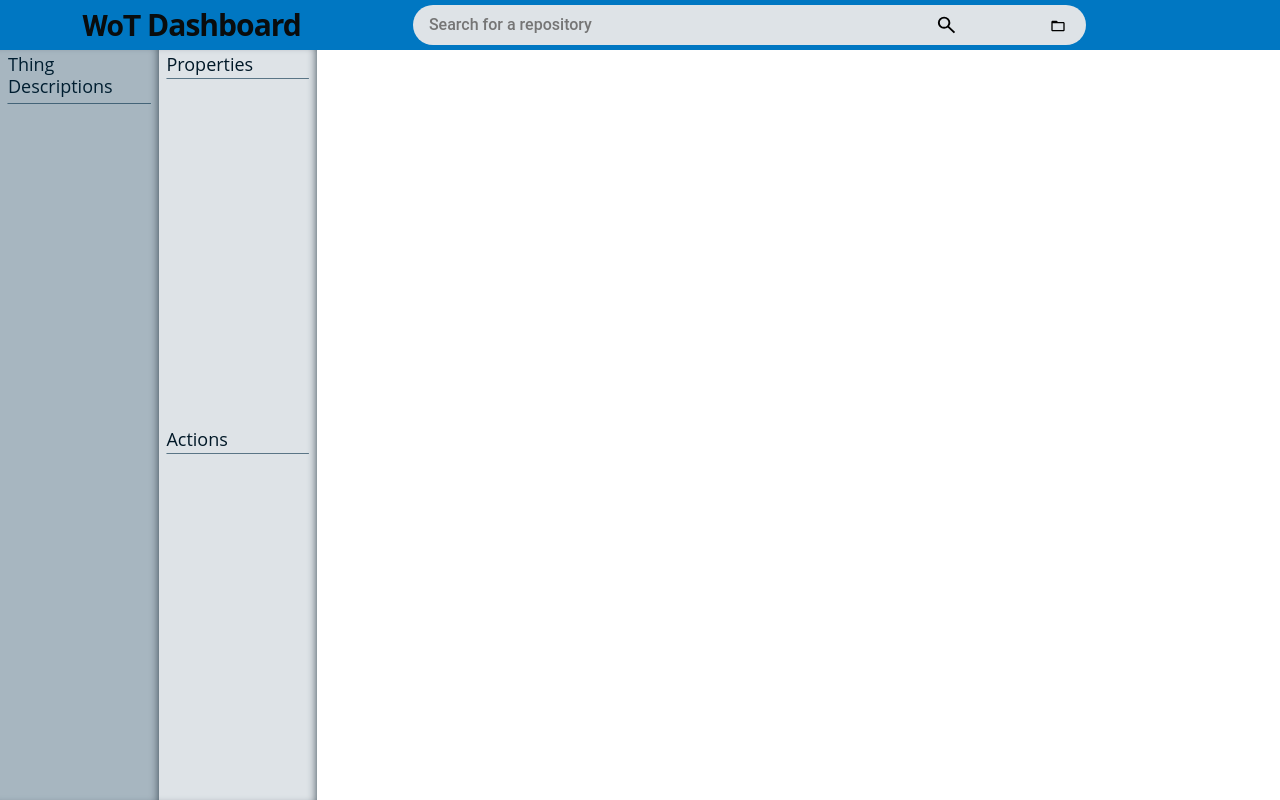
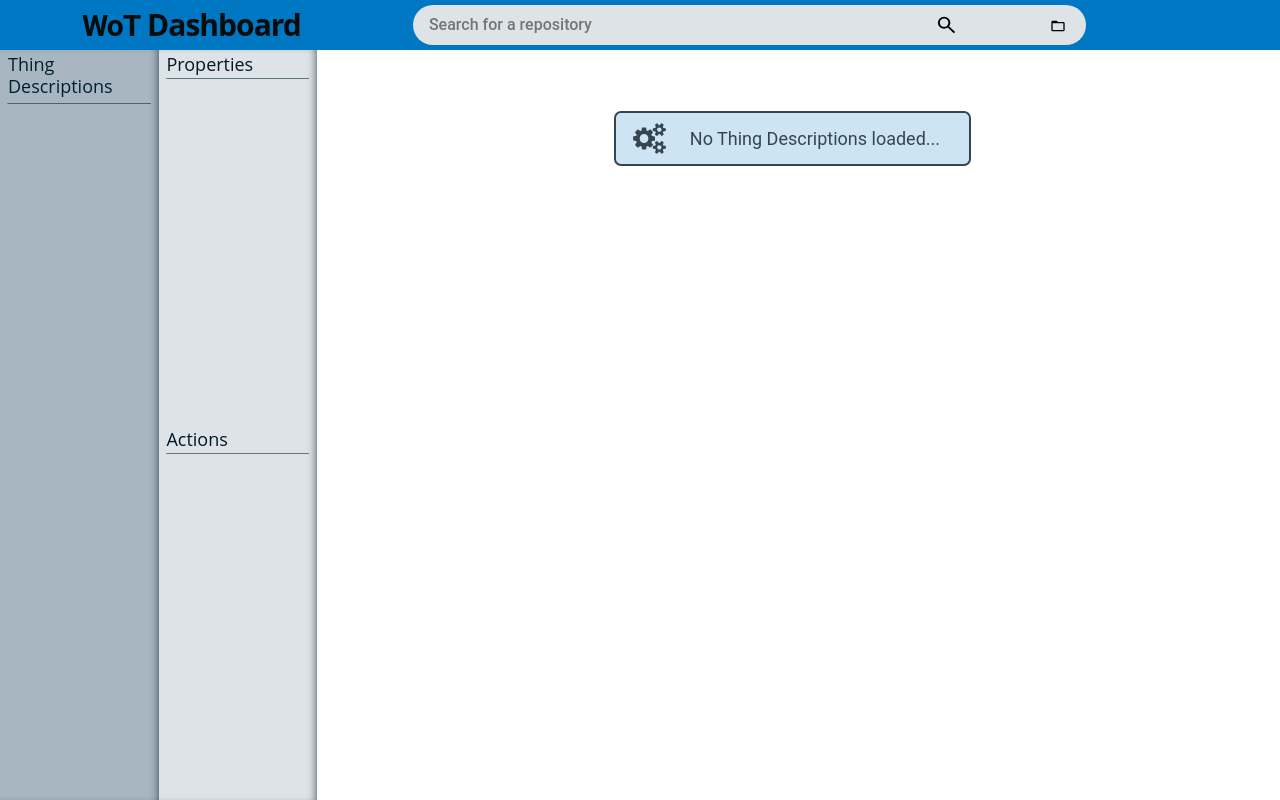
Before and after one commit to Erro48/itd-debugtool, a React (Create React App) app: page / in a window 1280 px wide. Built offline with nearby package versions, Linux system fonts and the light colour scheme.

Commit message:
Add thing-description banner

```diff
--- a/src/components/panels/AttributesPanel.js
+++ b/src/components/panels/AttributesPanel.js
@@ -105,7 +105,12 @@ const AttributesPanel = ({ activeAffordance }) => {
 		})
 	}, [activeAffordance])
 
-	if (affordance === undefined) return <></>
+	if (affordance === undefined)
+		return (
+			<section className='col col-sm-12 px-0' data-panel='attributes-panel'>
+				<Banner classname='my-5 w-50'>No Thing Descriptions loaded...</Banner>
+			</section>
+		)
 
 	const displayAttributesList = (attributes) => {
 		if (attributes === undefined || attributes.length === 0) {
--- a/src/components/panels/attributesPanel.css
+++ b/src/components/panels/attributesPanel.css
@@ -6,11 +6,12 @@
 	height: calc(100vh - var(--navbar-height));
 	display: flex;
 	flex-direction: column;
+	padding: 0.8rem 0;
 }
 
 [data-panel='attributes-panel'] > header {
 	border-bottom: 2px solid var(--secondary);
-	padding: 0.8rem 0;
+	padding-bottom: 0.8rem;
 	/* margin-bottom: 0.8rem; */
 }
 
--- a/src/components/utils/Banner.js
+++ b/src/components/utils/Banner.js
@@ -27,10 +27,11 @@ const Banner = ({
 	closable = false,
 	title,
 	onClose,
+	classname,
 	children,
 }) => {
 	return (
-		<section className={classNames('banner', `${type}-banner`)}>
+		<section className={classNames('banner', `${type}-banner`, classname)}>
 			{(title || closable) && (
 				<header className='row w-100 mx-auto'>
 					<div className='col-11'>{title}</div>
```
